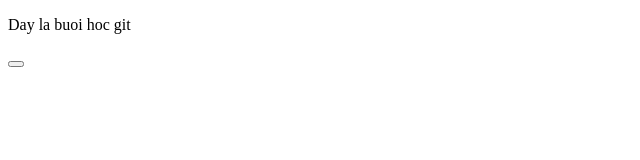
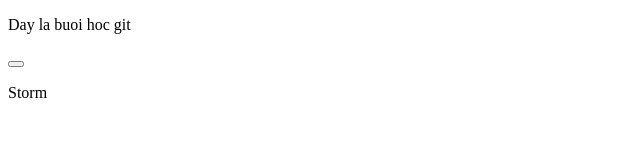
Before and after one commit to nguyenquangcr/gitDemoFE35, a plain HTML site: page index.html in a window 1280 px wide. Shown: the full height of the page, 0-640 px from the left. Drawn offline with Linux system fonts and the light colour scheme.

Commit message:
add information

```diff
--- a/index.html
+++ b/index.html
@@ -9,5 +9,6 @@
 <body>
     <p>Day la buoi hoc git</p>
     <button value=""></button>
+    <p>Storm</p>
 </body>
 </html>
```
